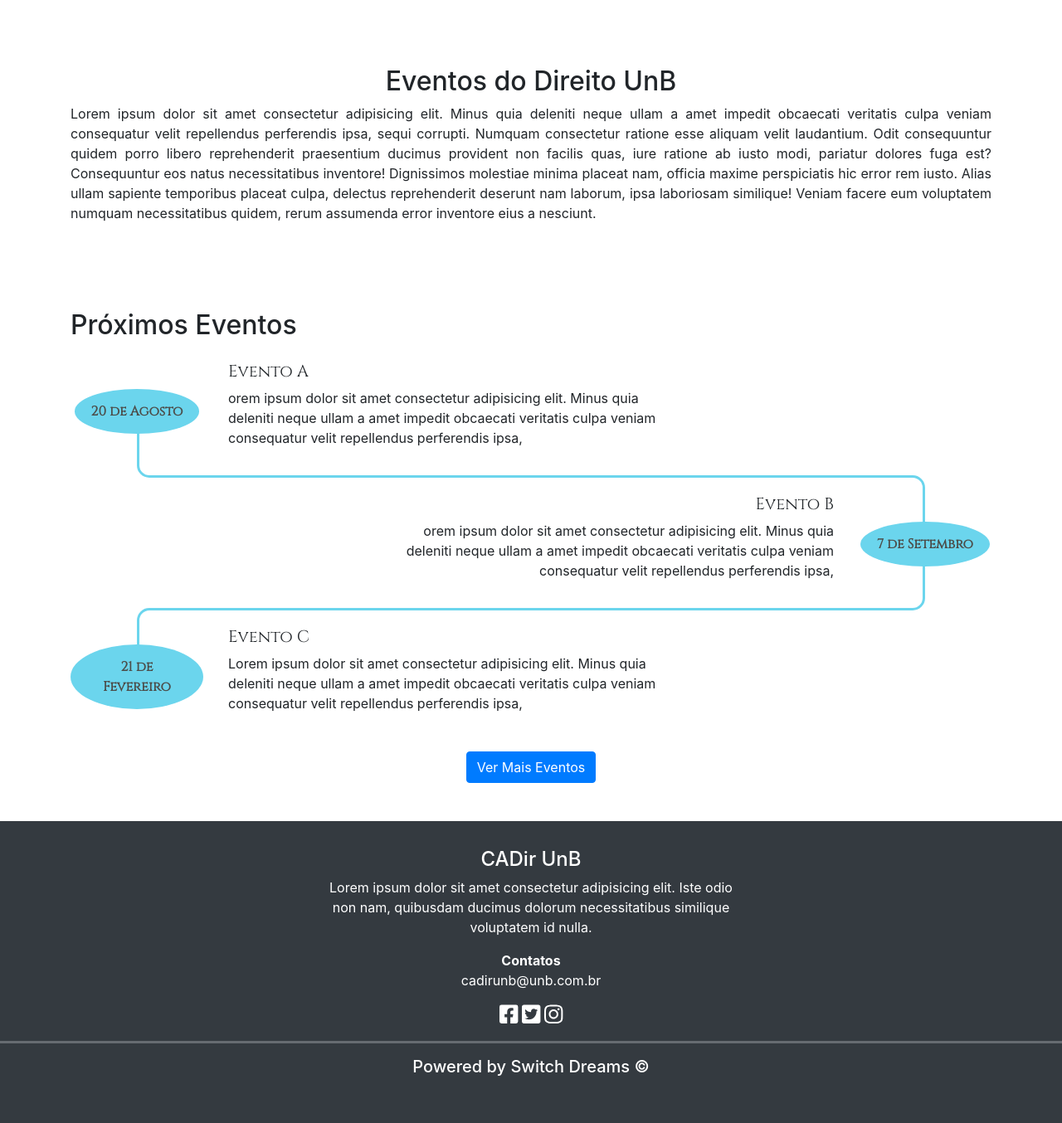
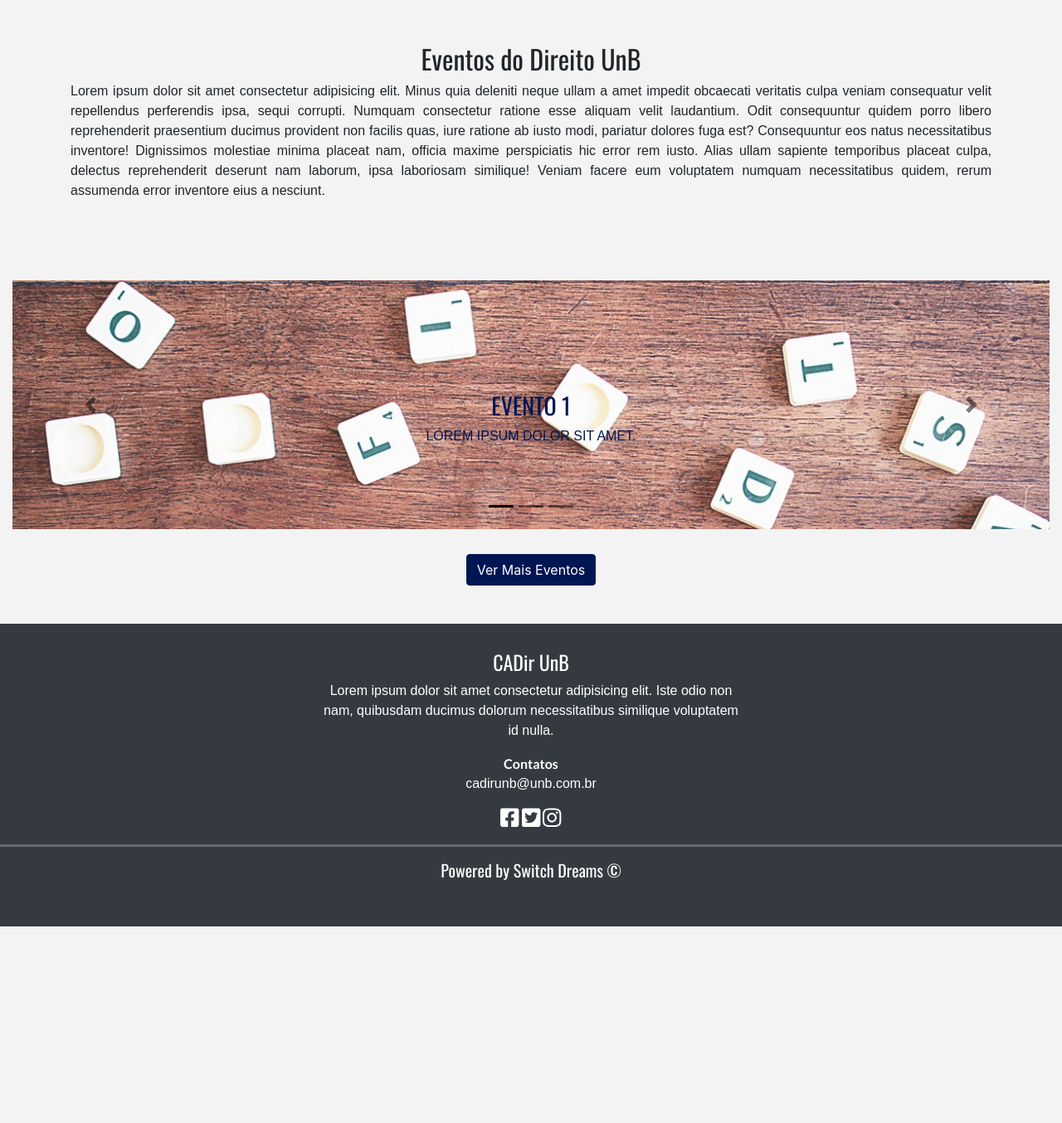
Before and after one commit to SwitchDreams/SiteCADir, a Django app: page / in a window 1280 px wide. Shown: the part 3903-5257 px from the top of the page at 83% size. After the commit the page ends 5020 px from the top, so only its background shows below. Run offline with Django 3.2, Linux system fonts and the light colour scheme; data comes from the database, SQL or seed files in the repository; some libraries are stand-ins or nearby versions.

Commit message:
Mudanças que  o cadir pediu

```diff
--- a/core/templates/main_page.html
+++ b/core/templates/main_page.html
@@ -3,15 +3,9 @@
 {% load static %}
 {% block content %}
 
-    <!-- Cartao de visitas do site -->
-    <!-- <div id="home">
-        <div class="landing-text">
-            <h1>Direito UnB</h1>
-            <h3>Lorem ipsum dolor sit amet</h3>
-            <p>(Melhorar cores)</p>
-        </div>
-    </div> -->
-    <div class="carousel slide" data-interval="4000" data-ride="carousel" id="carouselExampleIndicators">
+<!-- ***********************MAIN SLIDER****************************** -->
+
+    <div class="carousel slide" data-interval="3000" data-ride="carousel" id="carouselExampleIndicators">
         <ol class="carousel-indicators">
             <li class="active" data-slide-to="0" data-target="#carouselExampleIndicators"></li>
             <li data-slide-to="1" data-target="#carouselExampleIndicators"></li>
@@ -19,22 +13,22 @@
         </ol>
         <div class="carousel-inner" role="listbox">
             <div class="carousel-item active"
-                 style="background-image:linear-gradient(rgba(0, 0, 0, 0.6), rgba(0,0,0,0.6)), url(../../media/law.jpg);">
-                <div class="carousel-caption text-center">
+                 style="background-image:linear-gradient(rgba(255, 255, 255, 0.255), rgba(255,255,255,0.25)), url(../../media/law.jpg);">
+                <div class="carousel-caption text-center d-none d-md-block">
                     <h1>Direito UnB</h1>
                     <h3>Lorem ipsum dolor sit amet</h3>
                 </div>
             </div>
             <div class="carousel-item"
-                 style="background-image:linear-gradient(rgba(0, 0, 0, 0.6), rgba(0,0,0,0.6)), url(../../media/estante1.jpg);">
-                <div class="carousel-caption text-center">
+                 style="background-image:linear-gradient(rgba(255, 255, 255, 0.25), rgba(255,255,255,0.25)), url(../../media/estante1.jpg);">
+                <div class="carousel-caption text-center d-none d-md-block">
                     <h1>Direito UnB</h1>
                     <h3>Lorem ipsum dolor sit amet</h3>
                 </div>
             </div>
             <div class="carousel-item"
-                 style="background-image:linear-gradient(rgba(0, 0, 0, 0.6), rgba(0,0,0,0.6)), url(../../media/domino.jpg);">
-                <div class="carousel-caption text-center">
+                 style="background-image:linear-gradient(rgba(255, 255, 255, 0.25), rgba(255,255,255,0.25)), url(../../media/domino.jpg);">
+                <div class="carousel-caption text-center d-none d-md-block">
                     <h1>Direito UnB</h1>
                     <h3>Lorem ipsum dolor sit amet</h3>
                 </div>
@@ -49,8 +43,9 @@
             <span class="carousel-control-next-icon" aria-hidden="true"></span>
         </a>
     </div>
+    <!-- *********************** END MAIN SLIDER ************************ -->
+    <!-- Texto que fica abaixo do cartão de visitas -->
 
-    <!-- Texto que fica abaixo do cartão de visitas -->
     <div class="padding">
         <div class="container">
             <div class="text-center">
@@ -72,10 +67,11 @@
 
     <!-- Area que seria uma preview dos guias -->
     <div class="padding">
-        <div class="container">
+        <div class="container guias">
             <div class="row">
                 <div class="col-lg-3 col-md-3 col-sm-6 col-xs-12">
-                    <h4>Como usar Matrícula Web</h4>
+                    <h4>Como usar o Matrícula Web</h4>
+                    <hr class="socket">
                     <p align="justify">Lorem ipsum dolor sit amet consectetur, adipisicing elit. Et voluptatibus modi
                         fuga iste veritatis, molestias quo rerum, optio sint commodi ut, hic non minima omnis possimus
                         fugit cumque! Velit, corrupti.</p>
@@ -85,6 +81,7 @@
                 </div>
                 <div class="col-lg-3 col-md-3 col-sm-6 col-xs-12">
                     <h4>Manual do Calouro</h4>
+                    <hr class="socket">
                     <p align="justify">Lorem ipsum dolor sit amet consectetur adipisicing elit. Nostrum minima
                         voluptatibus impedit quod! Dolorem iure autem dolorum commodi quas dolore quidem, sequi, omnis
                         ad, debitis obcaecati voluptatum pariatur asperiores? Vel.</p>
@@ -93,6 +90,7 @@
                     <img src="../../media/manual.jpeg">
                 </div>
             </div>
+            <br>
             <div class="text-center ver-mais">
                 <a class="btn btn-primary" href="#">Mais Guias Estudantis</a>
             </div>
@@ -157,9 +155,9 @@
     </div>
 
     <div class="container-fluid">
-        <div class="container">
+            <!-- <div class="container">
                 <h2 class="pb-3 pt-2">Próximos Eventos</h2>
-            <!-- Primeiro Evento -->
+                Primeiro Evento
                 <div class="row align-items-center auxiliar-path">
                     <div class="col-2 text-center bottom">
                         <div class="data"> 20 de Agosto</div>
@@ -172,7 +170,7 @@
                     </div>
                 </div>
 
-            <!-- Caminho entre o 1 e o 2 Evento-->
+                Caminho entre o 1 e o 2 Evento
                 <div class="row path">
                     <div class="col-2">
                         <div class="corner top-right"></div>
@@ -185,7 +183,7 @@
                     </div>
                 </div>
 
-            <!--Segundo Evento -->
+                Segundo Evento
                 <div class="row align-items-center justify-content-end auxiliar-path">
                     <div class="col-6 text-right">
                         <h5 class="event-title">Evento B</h5>
@@ -198,7 +196,7 @@
                     </div>
                 </div>
 
-            <!-- Caminho entre o evento 2 e o 3-->
+                Caminho entre o evento 2 e o 3
                 <div class="row path">
                     <div class="col-2">
                         <div class="corner right-bottom"></div>
@@ -211,7 +209,7 @@
                     </div>
                 </div>
 
-            <!-- Terceiro Evento-->
+                Terceiro Evento
                 <div class="row align-items-center auxiliar-path">
                     <div class="col-2 text-center top">
                         <div class="data">21 de Fevereiro</div>
@@ -225,6 +223,47 @@
                 </div>
 
 
+            </div> -->
+
+        <div id="shrink">
+            <div id="carouselEventos" data-interval="3000"class="carousel slide" data-ride="carousel">
+                <ol class="carousel-indicators">
+                    <li data-target="#carouselEventos" data-slide-to="0" class="active"></li>
+                    <li data-target="#carouselEventos" data-slide-to="1"></li>
+                    <li data-target="#carouselEventos" data-slide-to="2"></li>
+                </ol>
+                <div class="carousel-inner">
+                    <div class="carousel-item active">
+                        <img src="../../media/domino.jpg" class="img-fluid d-block high-brightness">
+                        <div class="carousel-caption">
+                            <h3>Evento 1</h3>
+                            <p>Lorem ipsum dolor sit amet.</p>
+                        </div>
+                    </div>
+                    <div class="carousel-item">
+                        <img src="../../media/law.jpg" class="img-fluid d-block high-brightness">
+                        <div class="carousel-caption">
+                            <h3>Evento 2</h3>
+                            <p>Lorem ipsum dolor sit amet.</p>
+                        </div>
+                    </div>
+                    <div class="carousel-item">
+                        <img src="../../media/oculos.jpg" class="img-fluid d-block high-brightness">
+                        <div class="carousel-caption">
+                            <h3>Evento 3</h3>
+                            <p>Lorem ipsum dolor sit amet.</p>
+                        </div>
+                    </div>
+                </div>
+                <a href="#carouselEventos" class="carousel-control-prev" role="button" data-slide="prev">
+                    <span class="carousel-control-prev-icon"></span>
+                    <span class="sr-only">prev</span>
+                </a>
+                <a href="#carouselEventos" class="carousel-control-next" role="button" data-slide="next">
+                    <span class="carousel-control-next-icon"></span>
+                    <span class="sr-only">next</span>
+                </a>
+            </div>
         </div>
         <div>
             <div class="text-center ver-mais">
--- a/programas/templates/programas_index.html
+++ b/programas/templates/programas_index.html
@@ -2,6 +2,10 @@
 
 {% load static %}
 {% block content %}
+    <br> <!-- a navbar come um pedaço da página -->
+    <br>
+    <br>
+    <br>
     <br>
     <h1 class="programa-tile"> Programas do Direito</h1>
     <br>
--- a/static/css/main_page.css
+++ b/static/css/main_page.css
@@ -1,78 +1,25 @@
-/* Alteraçoes referentes a pagina inteira */
-html, body {
-    height: 100%;
-    width: 100%;
-    /*overflow-x: hidden;*/
-    margin: 0;
+/* FONTES */
+/* Cardo e Oswald */
+@import url('https://fonts.googleapis.com/css?family=Cardo|Oswald&display=swap');
+
+:root {
+    --cadir-blue-faded: #0016527c;
+    --cadir-blue: #001652;
+    --bg-white: #f3f3f3;
+    --bg-white-nav : #ececec;
 }
 
-.content {
-    min-height: 640px;
-}
-/* body {
-    overflow-x: hidden;
-} */
-
-/* Estilos das nav bar */
-.nav-link {
-    font-size: 16px !important;
+p {
+    font-family: Arial, Helvetica, sans-serif;
 }
 
-.navbar-dark .navbar-nav .nav-link:hover {
-    color: white;
-}
-
-.navbar-brand {
-    font-family: 'Cinzel', serif;
-}
-
-.nav-item {
-    text-align: right;
-}
-
-nav {
-    overflow: auto;
-}
-
-img {
-    display: block;
-    max-width: 100%;
-    height: auto;
-}
-
-#img1 {
-    margin-top: 10px;
+h1, h2, h3, h4, h5, h6 {
+    font-family: 'Oswald', sans-serif;
 }
 
 .card {
     /* Adicionando uma largura máxima para não distorcer a imagem*/
     box-shadow: 0 1px 5px rgba(104, 104, 104, 0.8);
-}
-
-#home {
-    /* background: url('../../media/law.jpg') no-repeat center center fixed; */
-    background: linear-gradient(rgba(0, 0, 0, 0.6), rgba(0, 0, 0, 0.6)), url('../../media/law.jpg') no-repeat center center fixed;
-    display: table;
-    height: 100%;
-    position: relative;
-    width: 100%;
-    background-size: cover;
-}
-
-.landing-text {
-    display: table-cell;
-    text-align: center;
-    vertical-align: middle;
-}
-
-.landing-text h1 {
-    font-size: 500%;
-    font-weight: 700;
-    color: lightgrey;
-}
-
-.landing-text h3 {
-    color: lightgrey;
 }
 
 .padding {
@@ -105,14 +52,14 @@ img {
     padding: 30px 0;
 }
 
-/* Slider */
+/* =========== SLIDER ================ */
 
 .carousel-item {
     height: 100vh;
-    background-color: rgba(0, 0, 0, 0.6);
 }
 
 .carousel-caption {
+    color: var(--cadir-blue);
     position: absolute;
     top: 38%;
     text-transform: uppercase;
@@ -125,37 +72,29 @@ img {
     letter-spacing: .3rem;
 }
 
-footer {
-    color: white;
-    padding: 2rem 0 3rem;
-    margin-top: 1rem;
+.carousel-control-next,
+.carousel-control-prev,
+.carousel-indicators {
+    filter: invert(100%);
 }
 
-footer a {
-    color: white;
+.high-brightness {
+    filter: opacity(80%);
 }
 
-footer svg.svg-inline--fa {
-    font-size: 1.6rem;
-    margin: 1.2rem .5 0 0;
+/* ======================== GUIAS ========================= */
+.guias h4 {
+    color: var(--cadir-blue);
 }
 
-hr.socket {
-    border-top: .2rem solid #666b71;
-    width: 100%;
+.guias .socket {
+    border-top: .15rem solid var(--cadir-blue);
 }
 
-.programa-tile {
-    font-family: 'Cinzel', serif;
-    text-align: center;
-}
-/* .shadow {
-    box-shadow: 0 1px 5px rgba(104,104,104,0.8);
-} */
 
 /* Horizontal Cards Programs*/
-.card-horizontal{
-    /* Adicionando uma largura máxima para não distorcer a imagem*/
+/* .card-horizontal{
+    Adicionando uma largura máxima para não distorcer a imagem
     box-shadow: 0 1px 5px rgba(104, 104, 104, 0.8);
 }
 
@@ -171,4 +110,27 @@ hr.socket {
     width: 20%;
     height: 150px;
     align-content: center;
+} */
+
+.btn-primary, .btn-primary:hover, .btn-primary:active, .btn-primary:visited, .btn-primary:focus {
+    background-color: var(--cadir-blue) !important;
+    border-color: var(--cadir-blue) !important;
 }
+
+a:active {
+    outline: none;
+}
+
+/*==========SLIDER DOS EVENTOS===================*/
+
+#shrink .carousel .carousel-item {
+    height: 300px;
+}
+
+#shrink .carousel-item img {
+    position: absolute;
+    object-fit:cover;
+    top: 0;
+    left: 0;
+    min-height: 500px;
+}
--- a/static/css/programas.css
+++ b/static/css/programas.css
@@ -1,3 +1,10 @@
+:root {
+    --cadir-blue-faded: #0016527c;
+    --cadir-blue: #001652;
+    --bg-white: #f3f3f3;
+    --bg-white-nav : #ececec;
+}
+
 #programas-fixed {
     display: table;
     height: 60%;
@@ -12,5 +19,5 @@ h1 {
 }
 
 .jumbotron {
-    background-color: white;
+    background-color:var(--bg-white);
 }
--- /dev/null
+++ b/static/css/templates.css
@@ -0,0 +1,121 @@
+/* FONTES */
+@import url('https://fonts.googleapis.com/css?family=Lato:700&display=swap');
+
+/* CORES */
+:root {
+    --cadir-blue-faded: #0016527c;
+    --cadir-blue: #001652;
+    --bg-white: #f3f3f3;
+    --bg-white-nav : #ececec;
+}
+
+/* Alteraçoes referentes a pagina inteira */
+html, body {
+    height: 100%;
+    width: 100%;
+    /*overflow-x: hidden;*/
+    margin: 0;
+    background-color: var(--bg-white);
+}
+
+.content {
+    min-height: 640px;
+}
+body {
+    overflow-x: hidden;
+}
+/* ====== NAV BAR ========================== */
+
+a:active {
+    outline: none;
+}
+
+.nav-link {
+    font-size: 16px !important;
+    text-transform: uppercase;
+    font-weight: 700;
+}
+
+.navbar-light .navbar-nav .nav-link {
+    color: var(--cadir-blue-faded);
+}
+
+.navbar-light .navbar-nav .nav-link:hover {
+    color: var(--cadir-blue);
+}
+
+.navbar-light .navbar-nav .nav-item .active {
+    color: var(--cadir-blue);
+}
+
+.navbar-brand img {
+    height: 5rem;
+}
+
+.nav-item {
+    text-align: right;
+}
+
+nav {
+    overflow: auto;
+    background-color: var(--bg-white-nav);
+    font-family: 'Lato', sans-serif;
+}
+/* ============NAV ANIMATION==================== */
+nav ul li a,
+nav ul li a:after,
+nav ul li a:before {
+  transition: all .3s;
+}
+
+nav.stroke ul li a {
+  position: relative;
+}
+nav.stroke ul li a:after {
+  position: absolute;
+  bottom: 0;
+  left: 0;
+  right: 0;
+  margin: auto;
+  width: 0%;
+  content: '.';
+  color: transparent;
+  background: var(--cadir-blue);
+  height: 2px;
+}
+nav.stroke ul li a:hover:after {
+  width: 100%;
+}
+
+/* ============== FOOTER =============== */
+
+
+footer {
+    color: white;
+    padding: 2rem 0 3rem;
+    margin-top: 1rem;
+    font-family: 'Lato', sans-serif;
+}
+
+footer a {
+    color: white;
+}
+
+footer svg.svg-inline--fa {
+    font-size: 1.6rem;
+    margin: 1.2rem .5 0 0;
+}
+
+footer svg.svg-inline--fa:hover {
+    color: var(--cadir-blue);
+}
+
+hr.socket {
+    border-top: .2rem solid #666b71;
+    width: 100%;
+}
+
+.programa-tile {
+    font-family: 'Cinzel', serif;
+    text-align: center;
+}
--- a/templates/base.html
+++ b/templates/base.html
@@ -22,14 +22,15 @@
     <link rel="stylesheet" href="{% static "css/main_page.css" %}"/>
     <link rel="stylesheet" href="{% static "css/mini_timeline.css" %}"/>
     <link rel="stylesheet" href="{% static "css/programas.css" %}"/>
+    <link rel="stylesheet" href="{% static "css/templates.css" %}"/>
     <!-- AOS Library-->
     <link rel="stylesheet" href="https://unpkg.com/aos@next/dist/aos.css"/>
     <link href="https://unpkg.com/aos@2.3.1/dist/aos.css" rel="stylesheet">
 </head>
 <body>
-<nav class="navbar fixed-top navbar-expand-lg navbar-dark bg-dark">
+<nav class="navbar fixed-top navbar-expand-lg navbar-light stroke">
     <a class="navbar-brand" href="{% url 'core:main' %}">
-        CADir UnB
+        <img src="../media/CADIR transp.png" class="img-fluid">
     </a>
     <button class="navbar-toggler" type="button" data-toggle="collapse" data-target="#collapsibleNavbar">
         <span class="navbar-toggler-icon"></span>
@@ -38,28 +39,33 @@
     <div class="collapse navbar-collapse" id="collapsibleNavbar">
         <ul class="navbar-nav ml-auto">
             <li class="nav-item">
-                <a class="nav-link" href="#"><i class="fas fa-university"></i>
-                    Institucional
+                <a class="nav-link active" href="{% url 'core:main' %}">
+                    Home
                     <span class="sr-only">(current)</span>
                 </a>
             </li>
             <li class="nav-item">
-                <a class="nav-link" href="#"><i class="far fa-calendar-alt"></i>
+                <a class="nav-link" href="#">
+                    Institucional
+                </a>
+            </li>
+            <li class="nav-item">
+                <a class="nav-link" href="#">
                     Eventos
                 </a>
             </li>
             <li class="nav-item">
-                <a class="nav-link" href="#"><i class="far fa-file-alt"></i>
+                <a class="nav-link" href="#">
                     Guias
                 </a>
             </li>
             <li class="nav-item small">
-                <a class="nav-link" href="{% url 'programas:index' %}"><i class="fas fa-balance-scale"></i>
+                <a class="nav-link" href="{% url 'programas:index' %}">
                     Programas
                 </a>
             </li>
             <li class="nav-item">
-                <a class="nav-link" href="{% url 'ouvidoria:ouvidoria' %}"><i class="fas fa-phone-volume"></i>
+                <a class="nav-link" href="{% url 'ouvidoria:ouvidoria' %}">
                     Ouvidoria
                 </a>
             </li>
@@ -68,8 +74,8 @@
 </nav>
 
 <!-- Usando Como Padding(Alterar Posteriormente) -->
-<br>
-<br>
+<!-- <br>
+<br> -->
 
 {% block content %}{% endblock %}
 
```
Also changed, not shown: media/CADIR transp.png (added), media/CADir_logo.jpeg (deleted). Lines whose indentation alone changed are shown as unchanged.
